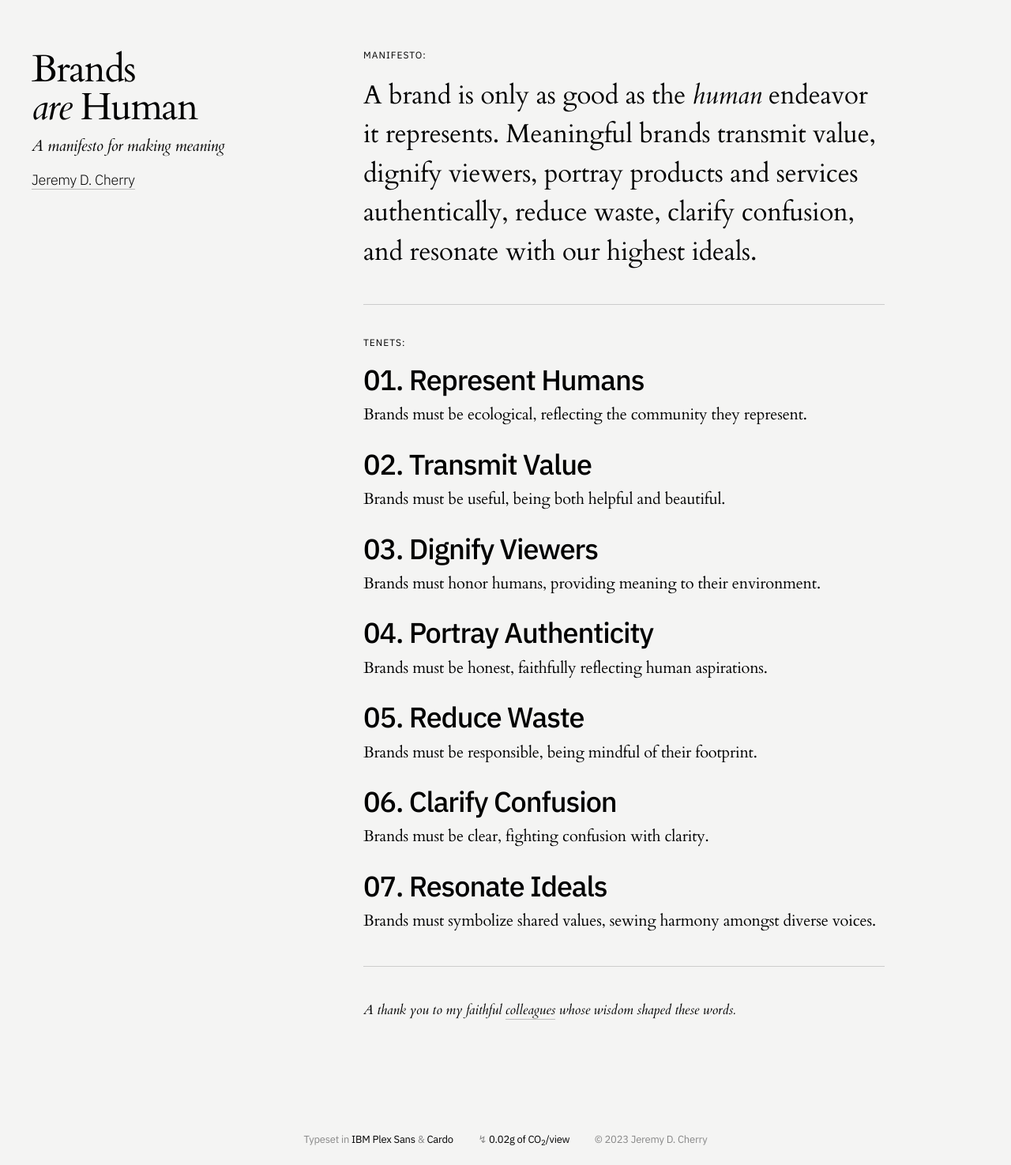
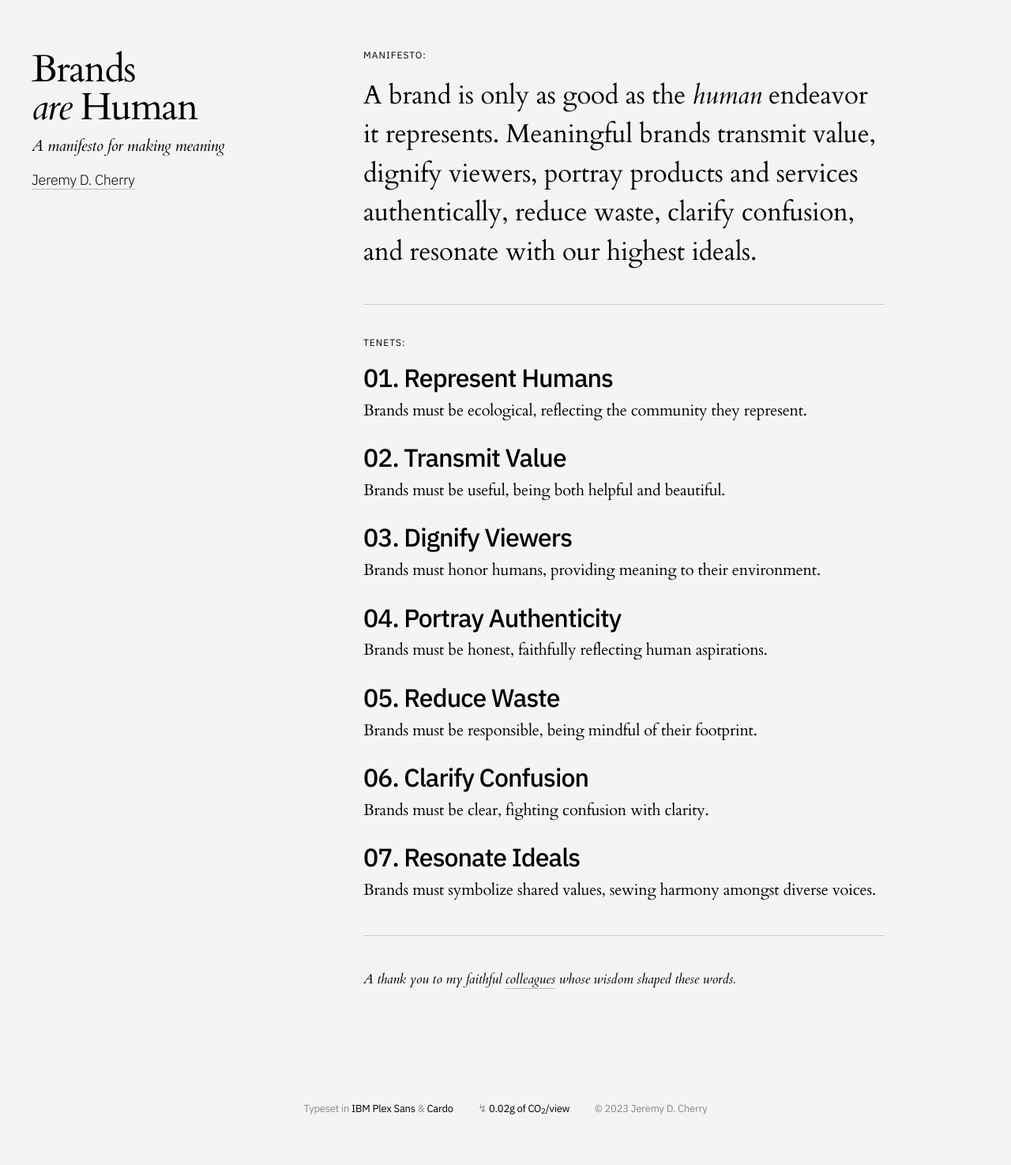
Before and after one commit to jeremydcherry/jeremydcherry.github.io, a Jekyll site: the page built from content/brands.md, in a window 1280 px wide. Shown: the whole page at 79% size. Built offline with Jekyll 4.4.1, drawn with Linux system fonts in a browser that asks for light colours; after the commit the page ends 1436 px from its top, so only the background shows below that.

Commit message:
Updated styles

```diff
--- a/_sass/main.scss
+++ b/_sass/main.scss
@@ -198,7 +198,7 @@ a.home-link:hover{
 h1{
   color: #000;
   font-family: "IBM Plex Sans", sans-serif;
-  font-size: 36px;
+  font-size: 32px;
   font-weight: 500;
   letter-spacing: -0.03em;
   line-height: 1.15;
```
